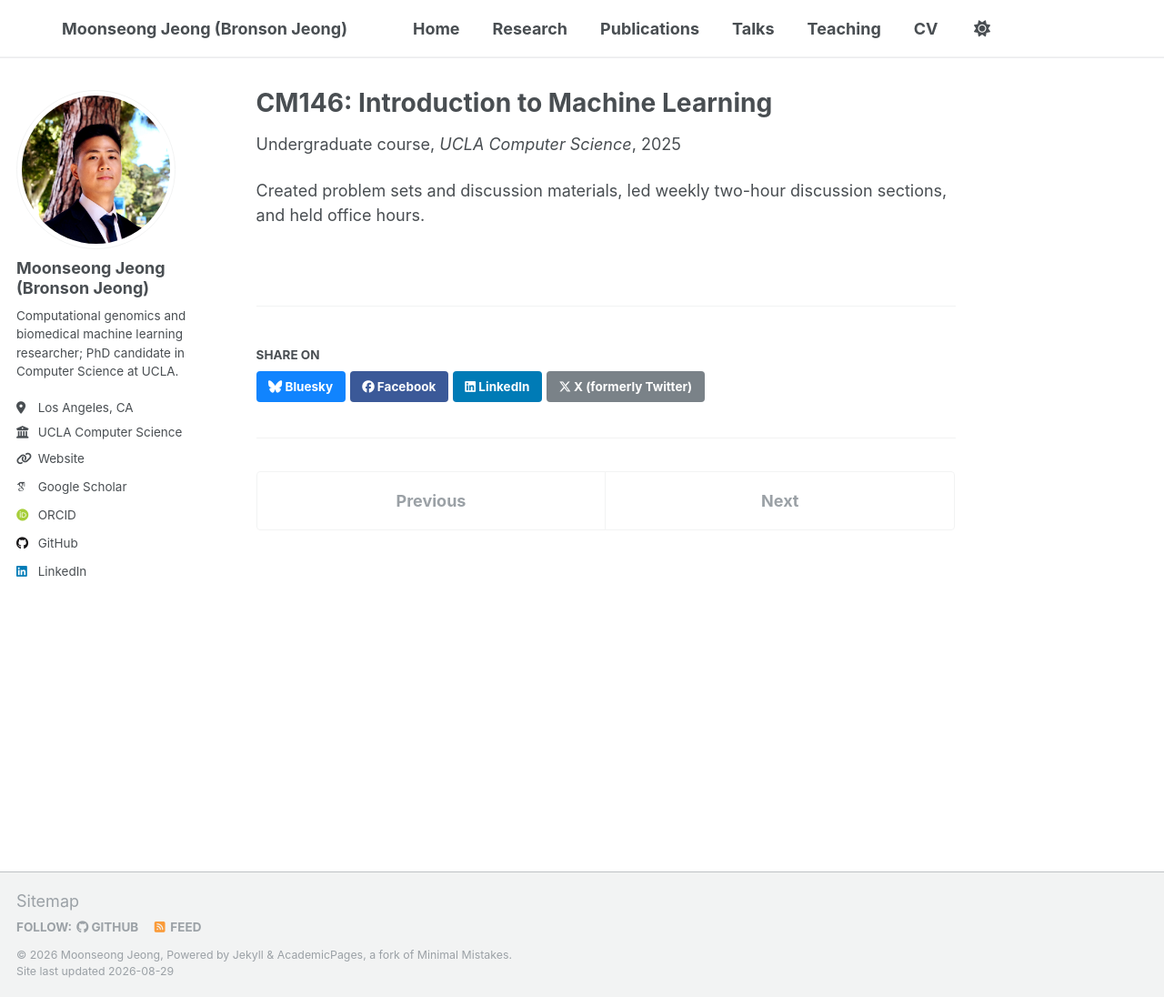
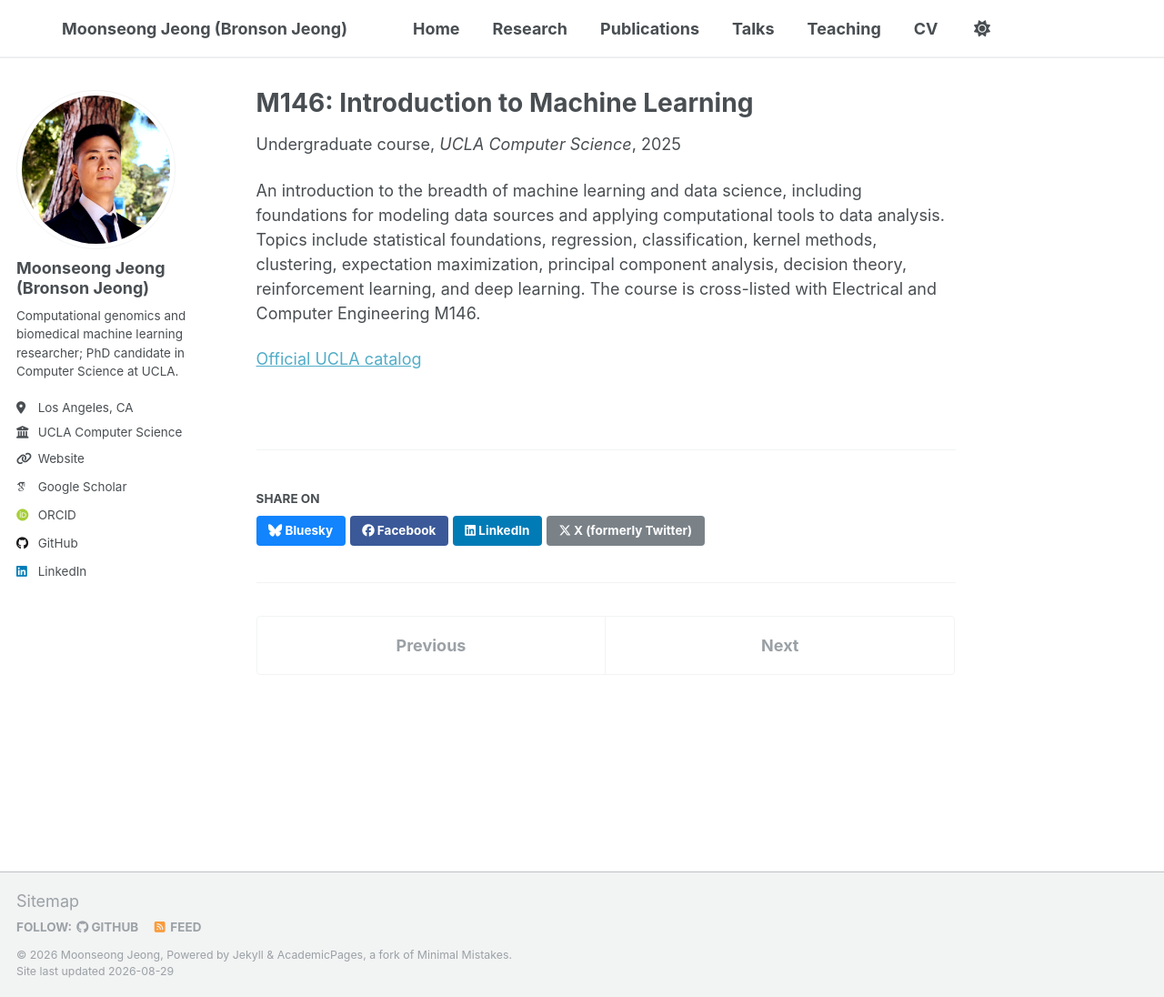
Before and after one commit to bronsonj98/bronsonj98.github.io, a Jekyll site: the page built from _teaching/2025-winter-teaching.md, in a window 1280 px wide and 1096 px high. Shown: the whole window at 91% size. Built offline with Jekyll 4.4.1, drawn with Linux system fonts in a browser that asks for light colours; some web fonts are replaced.

Commit message:
Add UCLA course descriptions to teaching pages

```diff
--- a/_pages/teaching.html
+++ b/_pages/teaching.html
@@ -8,7 +8,7 @@ author_profile: true
 
 {% include base_path %}
 
-<p>Moonseong (Bronson) Jeong has served as a teaching assistant in UCLA Computer Science since September 2023. His teaching includes undergraduate and graduate courses in machine learning and computational genetics, with responsibilities spanning problem-set development, discussion materials, weekly discussion sections, and office hours.</p>
+<p>Moonseong (Bronson) Jeong has served as a teaching assistant in UCLA Computer Science since September 2023. His teaching spans foundational machine learning and the application of computational and statistical methods to human genetics.</p>
 
 <h2>Courses</h2>
 
--- a/_teaching/2025-winter-teaching.md
+++ b/_teaching/2025-winter-teaching.md
@@ -1,5 +1,5 @@
 ---
-title: "CM146: Introduction to Machine Learning"
+title: "M146: Introduction to Machine Learning"
 collection: teaching
 type: "Undergraduate course"
 permalink: /teaching/2025-winter-teaching
@@ -8,4 +8,6 @@ date: 2025-01-05
 location: "UCLA"
 ---
 
-Created problem sets and discussion materials, led weekly two-hour discussion sections, and held office hours.
+An introduction to the breadth of machine learning and data science, including foundations for modeling data sources and applying computational tools to data analysis. Topics include statistical foundations, regression, classification, kernel methods, clustering, expectation maximization, principal component analysis, decision theory, reinforcement learning, and deep learning. The course is cross-listed with Electrical and Computer Engineering M146.
+
+[Official UCLA catalog](https://catalog.registrar.ucla.edu/course/2024/COMSCIM146)
```
Also changed, not shown: _teaching/2023-fall-teaching.md (+3 -1 lines), _teaching/2024-winter-teaching.md (+4 -2 lines).
